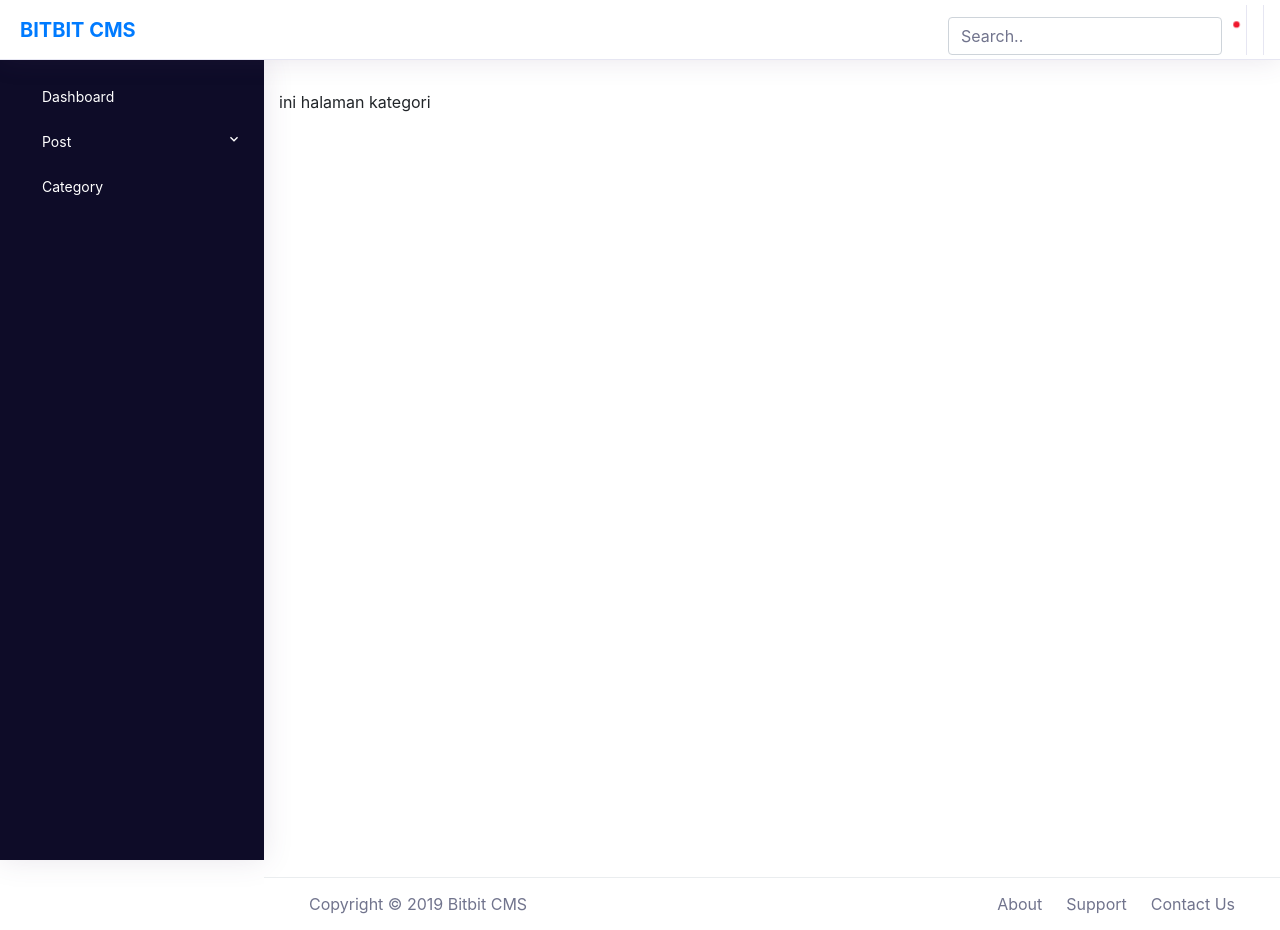
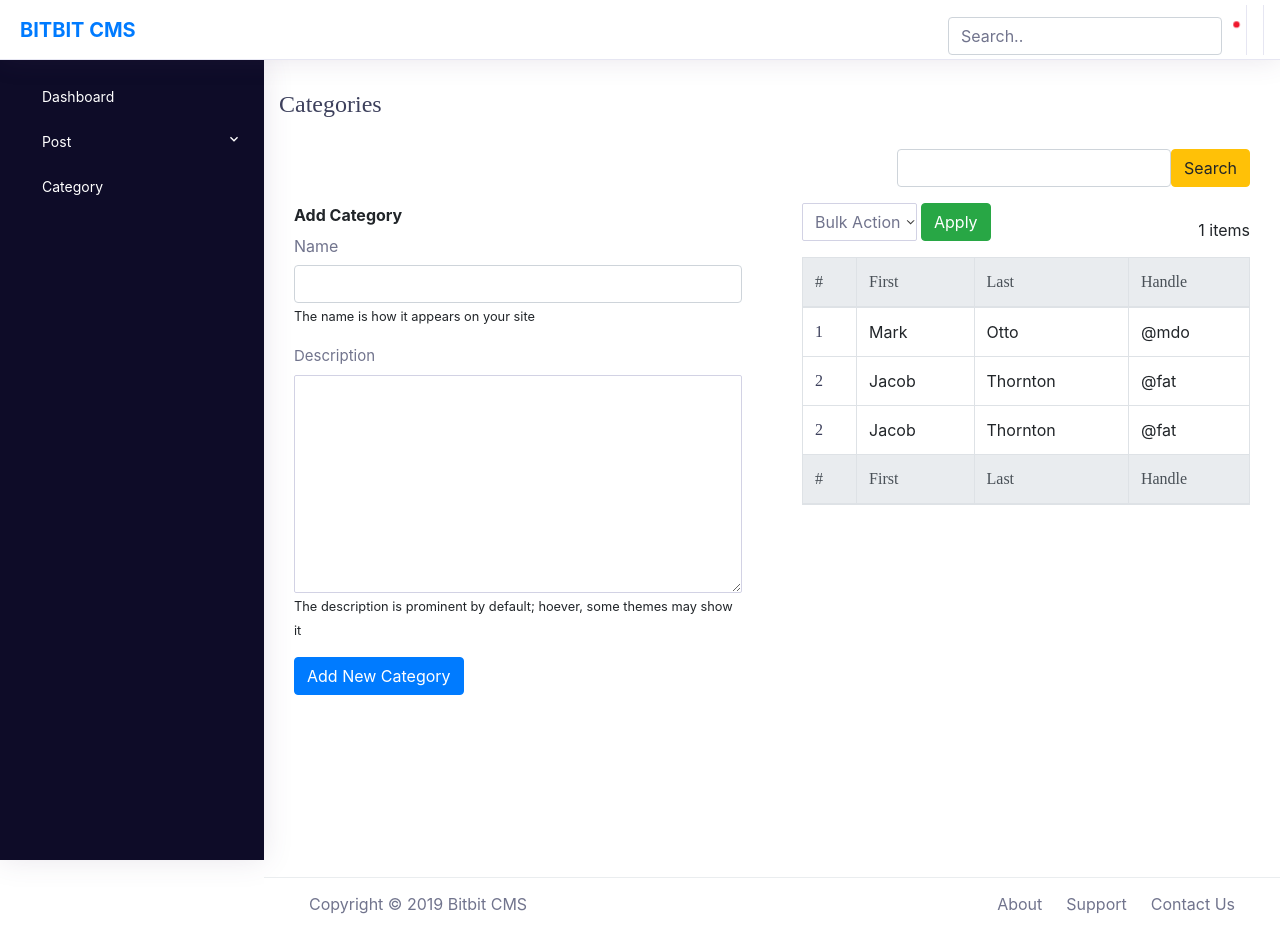
Before and after one commit to bitbitCMS/cms, a Next.js app in the folder client/: page /admin/category in a window 1280 px wide. Built offline with nearby package versions, Linux system fonts and the light colour scheme.

Commit message:
create layout for add category and list category

```diff
--- /dev/null
+++ b/client/Config.js
@@ -0,0 +1,5 @@
+const API_HOST = process.env.API_URL_LOCAL;
+
+export default {
+    host: API_HOST
+};
--- /dev/null
+++ b/client/components/admin/Alert.js
@@ -0,0 +1,16 @@
+import { useState } from "react"
+import clsx from 'clsx'
+
+const Alert = (props) => {
+
+    return (
+        <div className={clsx("alert alert-warning alert-dismissible fade", props.show)} role="alert">
+            {props.message}
+            <button type="button" className="close" data-dismiss="alert" aria-label="Close" onClick={props.onClick}>
+            <span aria-hidden="true">&times;</span>
+            </button>
+        </div>
+    )
+}
+
+export default Alert;
--- a/client/package.json
+++ b/client/package.json
@@ -12,6 +12,7 @@
     "@mdi/js": "^4.6.95",
     "@mdi/react": "^1.2.1",
     "@zeit/next-css": "^1.0.1",
+    "axios": "^0.19.0",
     "bootstrap": "^4.4.1",
     "clsx": "^1.0.4",
     "dotenv": "^8.2.0",
--- a/client/pages/admin/category.js
+++ b/client/pages/admin/category.js
@@ -1,7 +1,185 @@
+// import dotenv from 'dotenv'
+import { useState, useEffect } from "react"
 import AdminLayout from 'layouts/AdminLayout'
+import env from 'Config';
+import Alert from 'components/admin/Alert'
+import axios from 'axios'
+
+// const env = dotenv.config().parsed;
+
 
 const Category = () => {
-  return 'ini halaman kategori'
+  const [data, setdata] = useState({name:"", description:''})
+  const [alert, setAlert] = useState('show');
+  const [errors, setErrors] = useState([]);
+
+  const onChange = ({target}) => {
+    const {name, value} = target;
+
+    setdata({...data, [name]:value})
+  }
+
+  const handleSubmit = async (e) => {
+    e.preventDefault()
+
+    // const send = await axios.post(env.host+'/categories',{...data})
+    const temp=[];
+    Object.keys(data).forEach(item => {
+      if (data[item] == '') {
+        temp.push(item)
+        setErrors(temp)
+        // console.log(item)
+      }
+    })
+  }
+
+
+  const handleAlert = (element) => {
+    let dataError = errors;
+
+    let err = dataError.filter(item => {
+      return item != element
+    })
+
+    setErrors(err)
+  }
+
+  const renderForm = () =>{
+    return (
+      <>
+      {
+        errors.map(item => (
+          <Alert message={`${item} is required`} show={alert} onClick={()=>handleAlert(item)}/>
+        ))
+      }
+
+      <form>
+          <div className="form-group">
+              <label htmlFor="inputText3" className="col-form-label">Name</label>
+              <input type="text" className="form-control" name="name" onChange={onChange} autoComplete="off"/>
+              <small>The name is how it appears on your site</small>
+          </div>
+          <div className="form-group">
+              <label htmlFor="exampleFormControlTextarea1">Description</label>
+              <textarea className="form-control"  rows="8" name="description" onChange={onChange} autoComplete="false"></textarea>
+              <small>The description is prominent by default; hoever, some themes may show it</small>
+          </div>
+          <input type="submit" className="btn btn-primary" onClick={handleSubmit} value="Add New Category" />
+      </form>
+      </>
+    )
+  }
+
+  const renderTable = () => {
+    return (
+      // <div className="card">
+      //   <div className="card-body">
+            <div className="table-responsive ">
+                <table className="table table-bordered">
+                    <thead className="thead-light">
+                        <tr>
+                            <th scope="col">#</th>
+                            <th scope="col">First</th>
+                            <th scope="col">Last</th>
+                            <th scope="col">Handle</th>
+                        </tr>
+                    </thead>
+                    <tbody>
+                        <tr>
+                            <th scope="row">1</th>
+                            <td>Mark</td>
+                            <td>Otto</td>
+                            <td>@mdo</td>
+                        </tr>
+                        <tr>
+                            <th scope="row">2</th>
+                            <td>Jacob</td>
+                            <td>Thornton</td>
+                            <td>@fat</td>
+                        </tr>
+                        <tr>
+                            <th scope="row">2</th>
+                            <td>Jacob</td>
+                            <td>Thornton</td>
+                            <td>@fat</td>
+                        </tr>
+                    </tbody>
+                    <thead className="thead-light">
+                        <tr>
+                            <th scope="col">#</th>
+                            <th scope="col">First</th>
+                            <th scope="col">Last</th>
+                            <th scope="col">Handle</th>
+                        </tr>
+                    </thead>
+                </table>
+            </div>
+    //     </div>
+    // </div>
+    )
+  }
+
+  return (
+    <div className="row">
+      <div className="col-xl-12 col-lg-12">
+        <div className="row">
+          <div className="col-xl-10 col-lg-12 col-md-12 col-sm-12 col-12">
+            <div className="page-header" id="top">
+                <h1 className="pageheader-title">Categories</h1>
+            </div>
+          </div>
+        </div>
+
+        <div className="row">
+          <div className="col-lg-12 d-flex justify-content-end">
+            <div className="form-group form-inline col-lg-5 col-sm-12 d-flex justify-content-end" style={{borderWidth:'1px'}}>
+              <input className="form-control" name="search"/>
+              <button className="btn btn-warning">Search</button>
+            </div>
+          </div>
+        </div>
+        <div className="row">
+            <div className="col-lg-6 col-md-6 col-sm-12 col-xs-12">
+                <div className="col">
+                  <div className="row col">
+                    <strong>Add Category</strong>
+                  </div>
+                {renderForm()}
+                </div>
+            </div>
+            <div className="col-lg-6 col-md-6 col-sm-12 col-xs-12">
+              <div className="col">
+                <div className="row">
+                  <div className="col d-flex justify-content-between align-items-center">
+                    <div className="form-group form-inline">
+                      <select className="form-control">
+                        <option value="bulk">
+                          Bulk Action
+                        </option>
+                        <option value="bulk">
+                          Bulk Action
+                        </option>
+                        <option value="bulk">
+                          Bulk Action
+                        </option>
+                        <option value="bulk">
+                          Bulk Action
+                        </option>
+                      </select>
+                      <button className="btn btn-success ml-1">
+                        Apply
+                      </button>
+                    </div>
+                    <p>1 items</p>
+                  </div>
+                </div>
+                {renderTable()}
+              </div>
+            </div>
+          </div>
+      </div>
+    </div>
+  )
 }
 
 Category.Layout = AdminLayout
```
